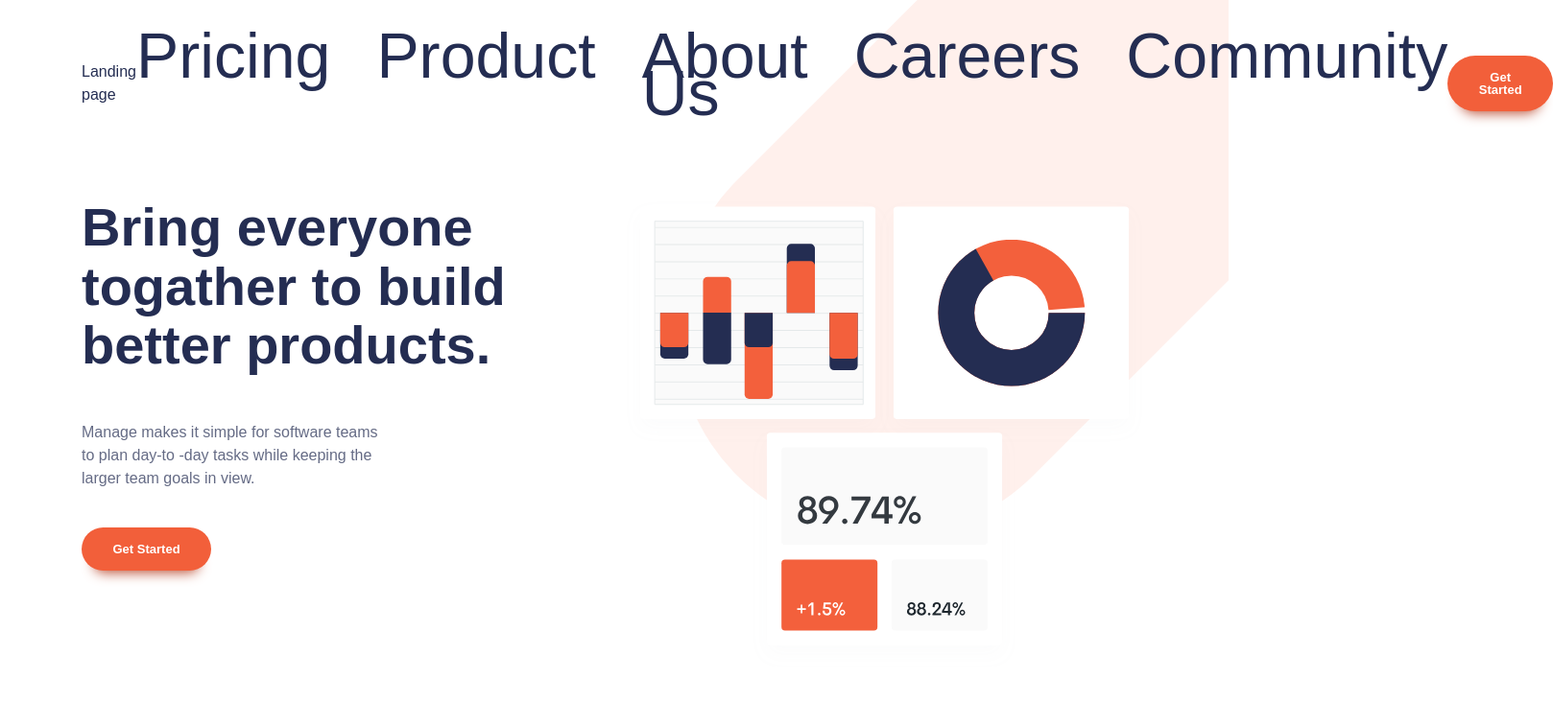
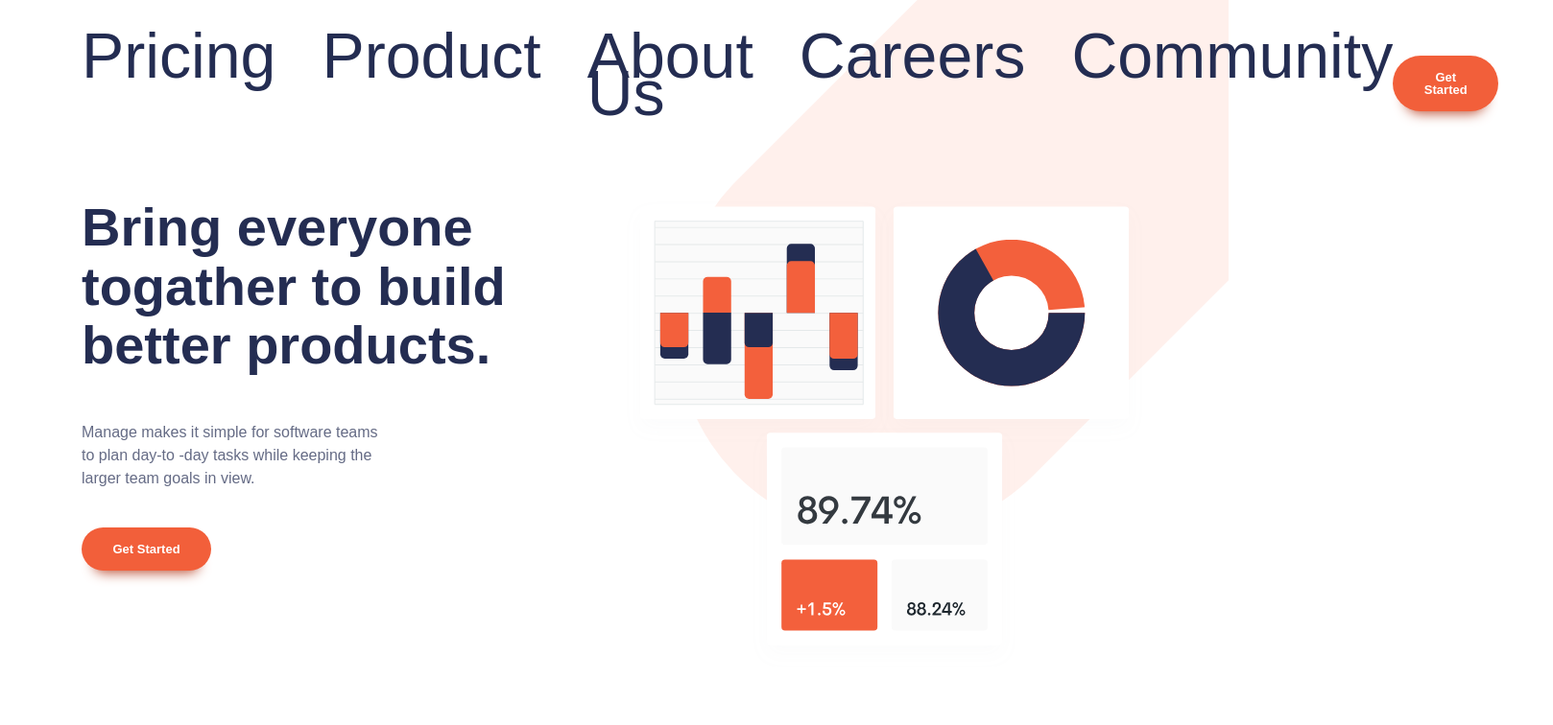
Before and after one commit to Gruhita23/Responsive-Landing-page, a plain HTML site: page index.html in a window 1280 px wide. Shown: the top 756 px of the page at 96% size, 1618 px wide, since content can reach past the window. Drawn offline with Linux system fonts and the light colour scheme.

Commit message:
delete-h1

```diff
--- a/index.html
+++ b/index.html
@@ -10,7 +10,6 @@
         <header class="primary-header">
             <div class="container">
                 <div class="nav-wrapper">
-                    <h1>Landing page</h1>
                     <a href="#"><img src="images/logo.svg" alt="Manage"></a>
                     <button class="mobile-nav-toggle" aria-controls="primary-navigation">
                         <img class="icon-hamburger" src="images/icon-hamburger.svg" alt="" aria-hidden="true">
```
